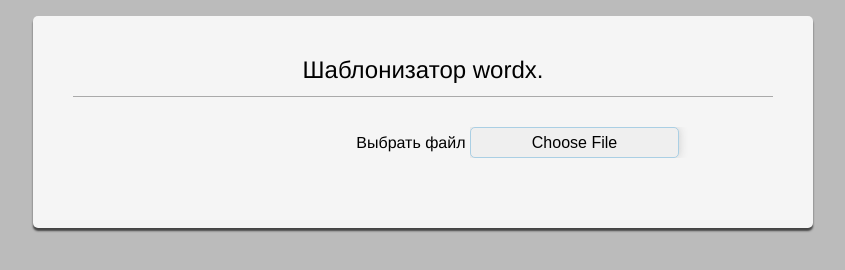
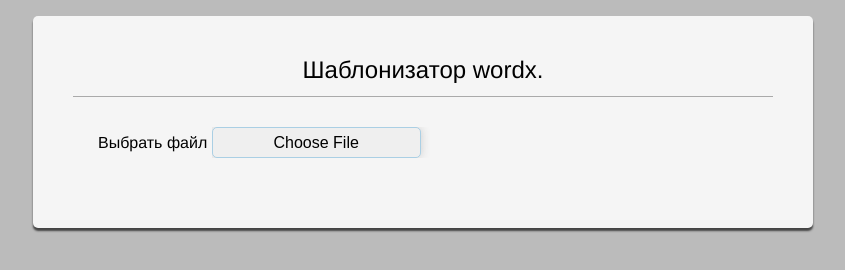
Before and after one commit to vestvud/wordx, a plain HTML site: page index.html in a window 1280 px wide. Shown: the whole page, without its empty margins (217-1062 px from the left). Drawn offline with nearby package versions, Linux system fonts and the light colour scheme.

Commit message:
убрала выравнивание

```diff
--- a/css/style.css
+++ b/css/style.css
@@ -116,5 +116,4 @@ progress {
 }
 
 .wrapper {
-	text-align: right;
 }
```
